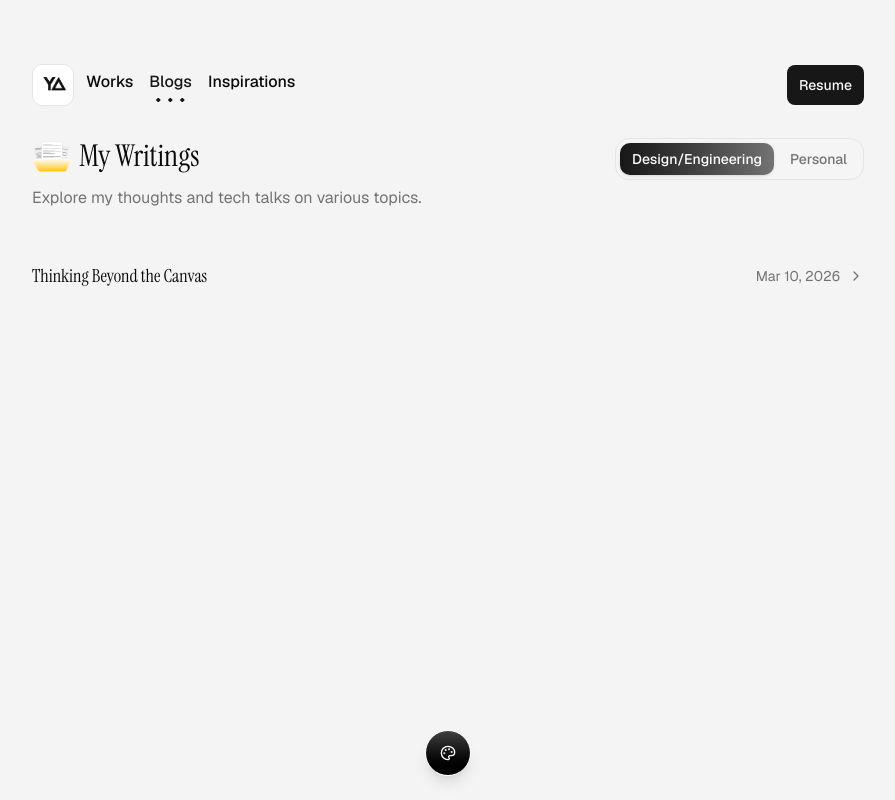
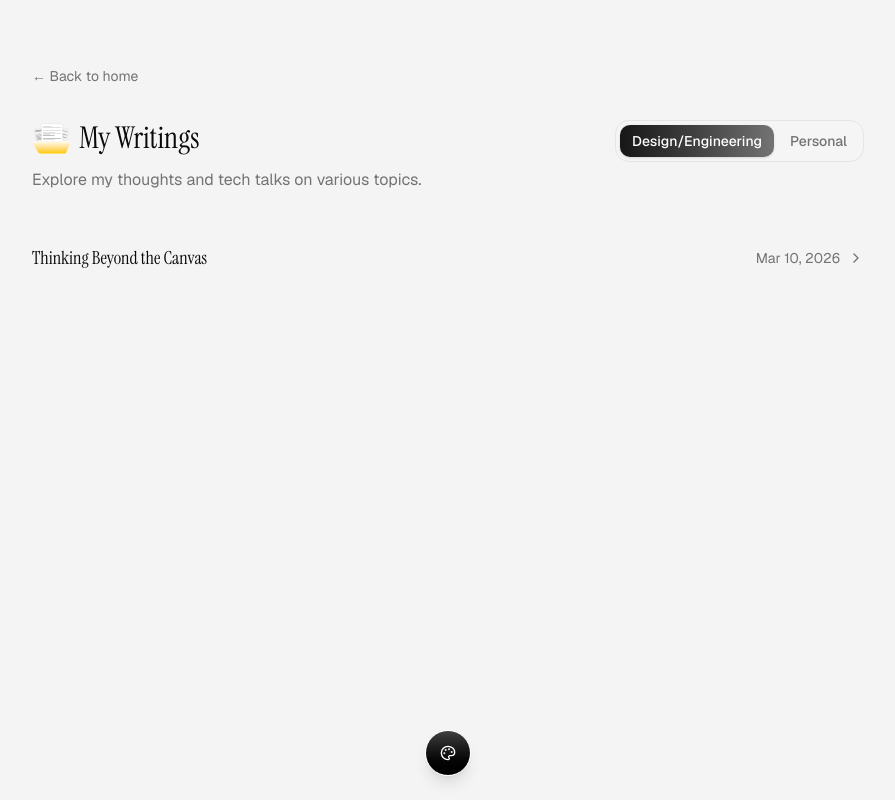
Before and after one commit to yashanand167/portfolio, a Next.js app: page /blogs in a window 1280 px wide. Shown: the whole page, without its empty margins (192-1087 px from the left). Built offline with nearby package versions, Linux system fonts and the light colour scheme.

Commit message:
feat: UI modifications

```diff
--- a/app/blogs/page.tsx
+++ b/app/blogs/page.tsx
@@ -2,7 +2,6 @@ import Link from "next/link";
 
 import BlogIcon from "@/components/custom-svgs/blog-icon";
 import BlogsSection from "@/components/blogs-section";
-import Header from "@/components/header";
 import { getAllBlogs } from "@/lib/blogs";
 
 export const metadata = {
@@ -16,7 +15,12 @@ export default function BlogsPage() {
   return (
     <div className="min-h-screen overflow-x-clip bg-background text-foreground">
       <main className="mx-auto w-full max-w-4xl px-4 py-16 sm:px-6 lg:px-8">
-        <Header />
+        <Link
+          href="/"
+          className="inline-flex items-center gap-2 text-sm text-muted-foreground transition-colors hover:text-foreground"
+        >
+          ← Back to home
+        </Link>
 
         <div className="mt-8 grid grid-cols-1 gap-y-4 sm:grid-cols-[1fr_auto] sm:items-start sm:gap-x-4 sm:gap-y-3">
           <div className="flex items-center gap-2 sm:col-start-1 sm:row-start-1">
--- a/app/inspirations/page.tsx
+++ b/app/inspirations/page.tsx
@@ -1,6 +1,8 @@
 import Link from "next/link";
 import Inspirations from "@/components/inspirations";
 import Header from "@/components/header";
+import Footer from "@/components/footer";
+import Separator from "@/components/separator";
 
 export default function InspirationsPage() {
   return (
@@ -17,7 +19,12 @@ export default function InspirationsPage() {
         </section>
 
         <Inspirations />
+        <section className="mt-10">
+      <Separator />
+      <Footer />
+      </section>
       </main>
+
     </div>
   );
 }
--- a/app/page.tsx
+++ b/app/page.tsx
@@ -7,6 +7,7 @@ import ExperienceSection from "@/components/experience-section";
 import ProfileAvatar from "@/components/profile-avatar";
 import SocialLinks from "@/components/social-links";
 import TestimonialSection from "@/components/testimonal-section";
+import Footer from "@/components/footer";
 
 export default function Home() {
   return (
@@ -42,6 +43,9 @@ export default function Home() {
         <section>
           <TestimonialSection />
         </section>
+        <section className="mt-10">
+          <Footer />
+        </section>
       </main>
     </div>
   );
--- /dev/null
+++ b/components/footer.tsx
@@ -0,0 +1,8 @@
+export default function Footer() {
+    return (
+        <div className="flex flex-col items-center justify-center">
+            <p className="text-sm text-muted-foreground">Building thoughtful digital experiences</p>
+            <p className="text-sm">© 2026 Yash Anand | All rights reserved.</p>
+        </div>
+    )
+}
```
